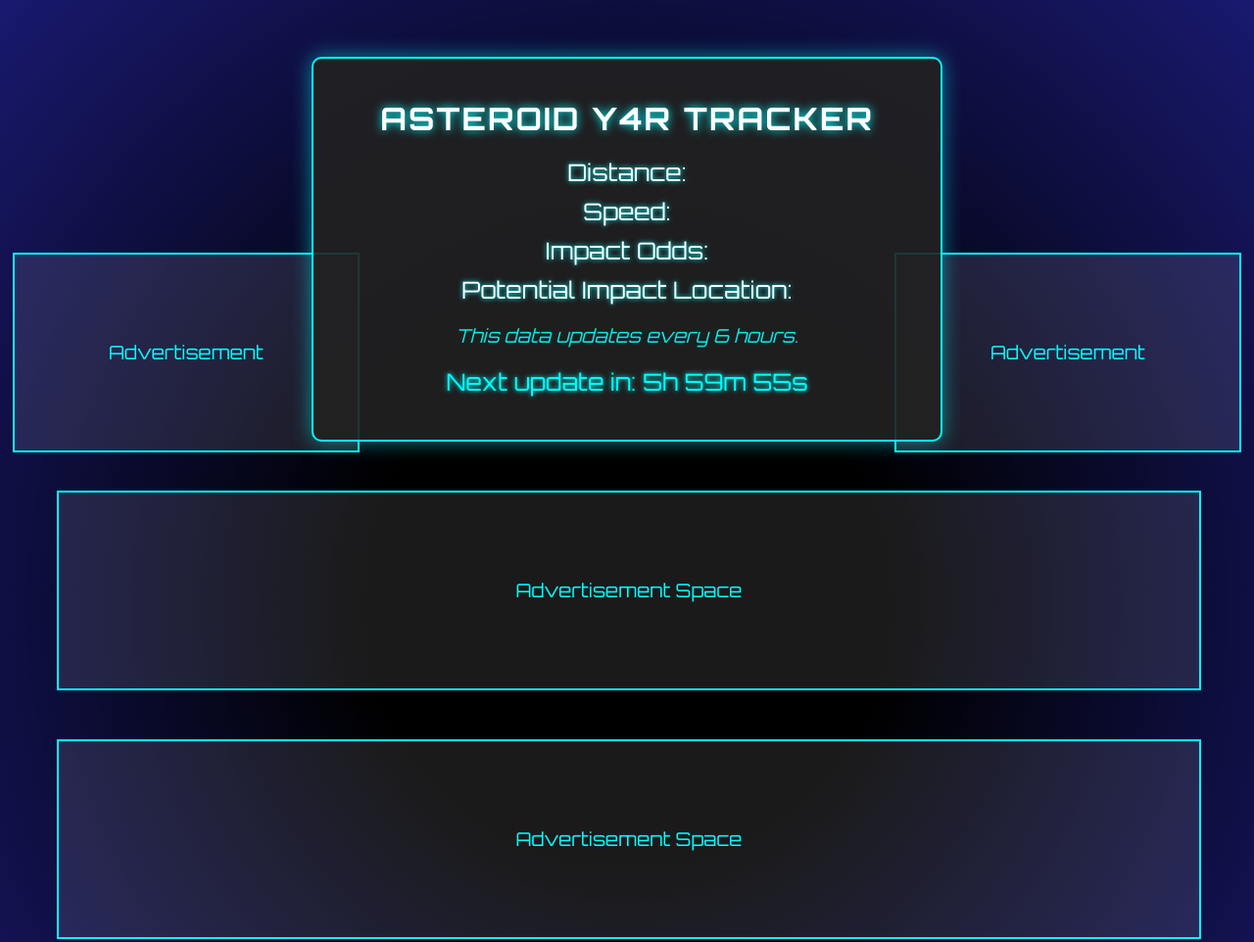
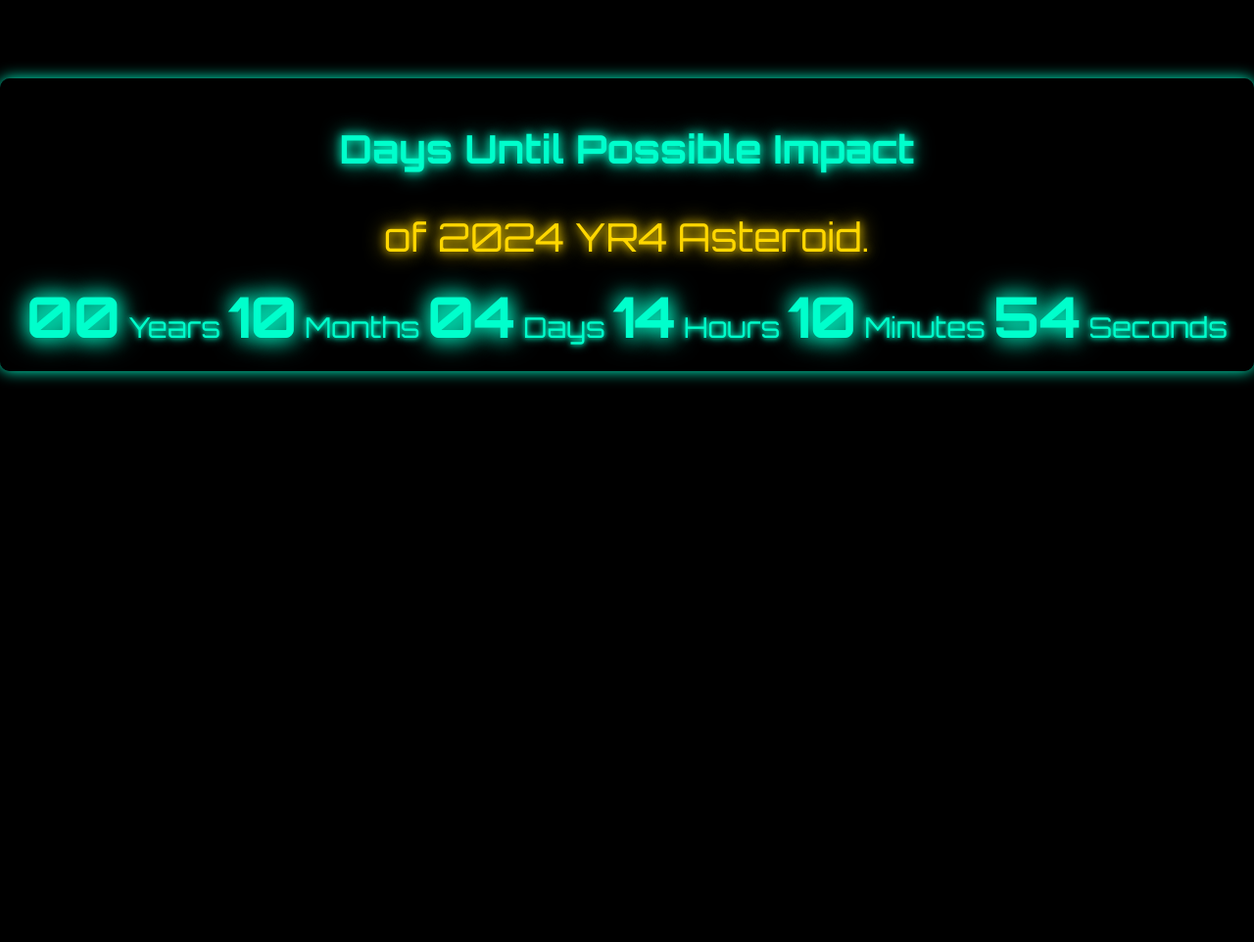
Before and after one commit to Tarnished28/2032AsteroidTracker, a plain HTML site: page index.html in a window 1280 px wide. Shown: the top 962 px of the page at 98% size. After the commit the page ends 800 px from the top, so only its background shows below. Drawn offline with Linux system fonts and the light colour scheme.

Commit message:
index.html

```diff
--- a/index.html
+++ b/index.html
@@ -3,161 +3,106 @@
 <head>
     <meta charset="UTF-8">
     <meta name="viewport" content="width=device-width, initial-scale=1.0">
-    <title>Asteroid Y4R Tracker</title>
+    <title>Days Until Possible Impact of 2024 Y4R Asteroid</title>
     <style>
         @import url('https://fonts.googleapis.com/css2?family=Orbitron:wght@400;700&display=swap');
+
         body {
+            margin: 0;
+            padding: 0;
             font-family: 'Orbitron', sans-serif;
+            color: #00ffcc;
             text-align: center;
-            padding: 50px;
-            background: radial-gradient(circle, rgba(0,0,0,1) 30%, rgba(25,25,112,1) 100%);
-            color: #fff;
+            background: black;
+            overflow: hidden;
+        }
+
+        .container {
             position: relative;
-        }
-        .container {
-            max-width: 600px;
-            margin: auto;
+            background: rgba(0, 0, 0, 0.7);
             padding: 20px;
             border-radius: 10px;
-            background-color: rgba(34, 34, 34, 0.9);
-            box-shadow: 0px 0px 20px rgba(0, 255, 255, 0.5);
-            border: 2px solid cyan;
-            position: relative;
+            box-shadow: 0 0 15px #00ffcc;
             z-index: 10;
+            margin-top: 10vh;
         }
+
         h1 {
+            font-size: 2.5em;
+            text-shadow: 0 0 10px #00ffcc, 0 0 20px #00ffcc;
+            margin-bottom: 10px;
+        }
+
+        p {
+            font-size: 2.5em;
+            text-shadow: 0 0 10px #00ffcc, 0 0 20px #00ffcc;
             margin-bottom: 20px;
-            text-transform: uppercase;
-            letter-spacing: 2px;
-            text-shadow: 0 0 10px cyan;
         }
-        .data {
-            font-size: 1.5em;
-            margin: 10px 0;
-            text-shadow: 0 0 5px cyan;
-            word-wrap: break-word;
+
+        #countdown {
+            font-size: 1.8em;
+            text-shadow: 0 0 5px #00ffcc, 0 0 10px #00ffcc;
         }
-        .update-info {
-            margin-top: 20px;
-            font-size: 1.2em;
-            font-style: italic;
-            opacity: 0.9;
-            color: cyan;
+
+        #countdown span {
+            font-weight: bold;
+            font-size: 2em;
+            animation: glow 1.5s infinite alternate;
         }
-        .countdown {
-            font-size: 1.5em;
-            margin-top: 10px;
-            color: cyan;
-            text-shadow: 0 0 5px cyan;
-        }
-        .fact {
-            position: absolute;
-            font-size: 1.2em;
-            opacity: 0;
-            transition: opacity 3s ease-in-out;
-            width: 25%;
-            text-shadow: 0 0 5px cyan;
-        }
-        .fact.top-left { top: 10px; left: 10px; }
-        .fact.top-right { top: 10px; right: 10px; }
-        .ads-container {
-            width: 100%;
-            height: 200px;
-            margin-top: 50px;
-            background-color: rgba(255, 255, 255, 0.1);
-            display: flex;
-            justify-content: center;
-            align-items: center;
-            color: cyan;
-            font-size: 1.2em;
-            border: 2px solid cyan;
-        }
-        .ads-side {
-            position: absolute;
-            width: 350px;
-            height: 200px;
-            background-color: rgba(255, 255, 255, 0.1);
-            display: flex;
-            justify-content: center;
-            align-items: center;
-            color: cyan;
-            font-size: 1.2em;
-            border: 2px solid cyan;
-            z-index: 5;
-        }
-        .ads-left { left: 5px; top: 250px; }
-        .ads-right { right: 5px; top: 250px; }
-        .sources {
-            margin-top: 100px;
-            font-size: 0.8em;
-            color: #999;
-            text-align: center;
-        }
-        @media (max-width: 768px) {
-            .ads-side { display: none; }
-            .data span { display: block; word-break: break-word; }
+
+        @keyframes glow {
+            from { text-shadow: 0 0 10px #00ffcc, 0 0 20px #00ffcc; }
+            to { text-shadow: 0 0 20px #00ffcc, 0 0 30px #00ffcc; }
         }
     </style>
 </head>
 <body>
-    <div class="fact top-left" id="fact1"></div>
-    <div class="fact top-right" id="fact2"></div>
-    <div class="ads-side ads-left">Advertisement</div>
-    <div class="ads-side ads-right">Advertisement</div>
     <div class="container">
-        <h1>Asteroid Y4R Tracker</h1>
-        <p class="data">Distance: <span id="distance"></span></p>
-        <p class="data">Speed: <span id="speed"></span></p>
-        <p class="data">Impact Odds: <span id="impactOdds"></span></p>
-        <p class="data">Potential Impact Location: <span id="impactLocation"></span></p>
-        <p class="update-info">This data updates every 6 hours.</p>
-        <p class="countdown">Next update in: <span id="countdown"></span></p>
+        <h1>Days Until Possible Impact</h1>
+        <p style="color: gold; text-shadow: 0 0 10px gold, 0 0 20px gold;">of 2024 YR4 Asteroid.</p>
+        <div id="countdown">
+            <span id="years">00</span> Years
+            <span id="months">00</span> Months
+            <span id="days">00</span> Days
+            <span id="hours">00</span> Hours
+            <span id="minutes">00</span> Minutes
+            <span id="seconds">00</span> Seconds
+        </div>
     </div>
-    <div class="ads-container">Advertisement Space</div>
-    <div class="ads-container">Advertisement Space</div>
-    <div class="sources">
-        <p>Sources:</p>
-        <p>NASA Asteroid Monitoring Program</p>
-        <p>International Space Research Journal</p>
-        <p>AstroObservatory Database</p>
-    </div>
+
     <script>
-        function generateAsteroidData() {
-            const data = {
-                distance: (Math.random() * 50 + 0.1).toFixed(2) + " million km",
-                speed: (Math.random() * 40 + 10).toFixed(2) + " km/s",
-                impactOdds: (Math.random() * 2 + 0.0001).toFixed(4) + "%",
-                impactLocation: ["Pacific Ocean", "Atlantic Ocean", "South America", "Africa", "Indian Ocean", "Asia", "Arctic"] [Math.floor(Math.random() * 7)]
-            };
-            localStorage.setItem("asteroidData", JSON.stringify(data));
-            displayAsteroidData(data);
+        function updateCountdown() {
+            const targetDate = new Date('December 22, 2025 00:00:00').getTime();
+            const now = new Date().getTime();
+            const timeLeft = targetDate - now;
+
+            if (timeLeft < 0) {
+                document.getElementById("countdown").innerHTML = "The impact event has occurred!";
+                return;
+            }
+
+            let seconds = Math.floor(timeLeft / 1000);
+            let minutes = Math.floor(seconds / 60);
+            let hours = Math.floor(minutes / 60);
+            let days = Math.floor(hours / 24);
+            let months = Math.floor(days / 30);
+            let years = Math.floor(months / 12);
+
+            months %= 12;
+            days %= 30;
+            hours %= 24;
+            minutes %= 60;
+            seconds %= 60;
+
+            document.getElementById("years").innerText = years.toString().padStart(2, '0');
+            document.getElementById("months").innerText = months.toString().padStart(2, '0');
+            document.getElementById("days").innerText = days.toString().padStart(2, '0');
+            document.getElementById("hours").innerText = hours.toString().padStart(2, '0');
+            document.getElementById("minutes").innerText = minutes.toString().padStart(2, '0');
+            document.getElementById("seconds").innerText = seconds.toString().padStart(2, '0');
         }
-        function displayAsteroidData(data) {
-            document.getElementById("distance").innerText = data.distance || "0.00 million km";
-            document.getElementById("speed").innerText = data.speed || "0.00 km/s";
-            document.getElementById("impactOdds").innerText = data.impactOdds || "0.0001%";
-            document.getElementById("impactLocation").innerText = data.impactLocation || "Unknown";
-        }
-        function updateCountdown() {
-            let nextUpdate = parseInt(localStorage.getItem("nextUpdate")) || Date.now() + 21600000;
-            localStorage.setItem("nextUpdate", nextUpdate);
-            function tick() {
-                let timeDiff = nextUpdate - Date.now();
-                if (timeDiff <= 0) {
-                    generateAsteroidData();
-                    nextUpdate = Date.now() + 21600000;
-                    localStorage.setItem("nextUpdate", nextUpdate);
-                }
-                let hours = Math.floor(timeDiff / 3600000);
-                let minutes = Math.floor((timeDiff % 3600000) / 60000);
-                let seconds = Math.floor((timeDiff % 60000) / 1000);
-                document.getElementById("countdown").innerText = `${hours}h ${minutes}m ${seconds}s`;
-            }
-            setInterval(tick, 1000);
-            tick();
-            let storedData = JSON.parse(localStorage.getItem("asteroidData"));
-            if (storedData) displayAsteroidData(storedData);
-        }
+
+        setInterval(updateCountdown, 1000);
         updateCountdown();
     </script>
 </body>
```
